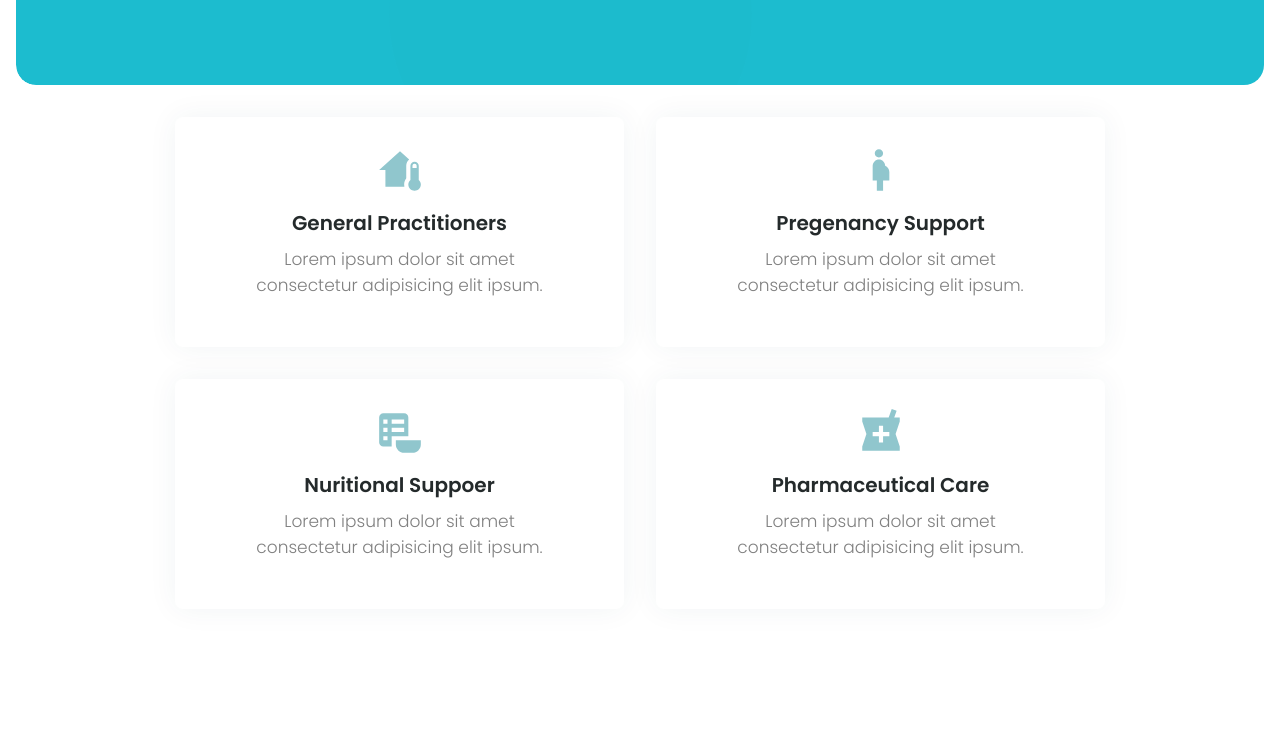
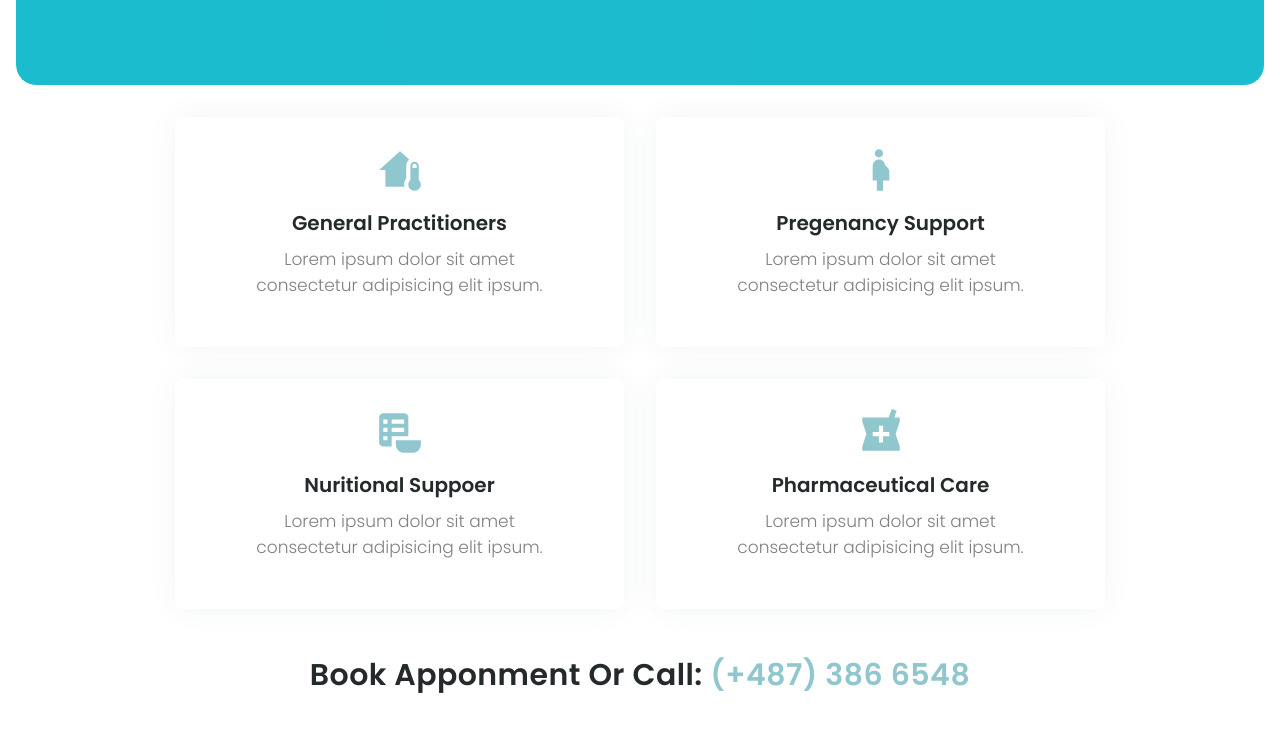
Before and after one commit to mehedihasan8/HTML_CSS, a website: page project3-tailwind/index.html in a window 1280 px wide. Shown: the part 1199-1930 px from the top of the page. Drawn offline with nearby package versions, Linux system fonts and the light colour scheme.

Commit message:
add appoinment section

```diff
--- a/project3-tailwind/index.html
+++ b/project3-tailwind/index.html
@@ -283,7 +283,7 @@
 
     <!-- start Service section  -->
 
-    <section class="service mb-32">
+    <section class="service mb-12 xl:mb-16">
       <!-- bg -->
       <div
         class="bg-services bg-cover bg-no-repeat max-w-[1466px] mx-4 xl:mx-auto rounded-[20px] px-6 xl:px-0 relative h-[368px] flex items-center justify-center xl:items-start -z-10"
@@ -366,6 +366,23 @@
 
     <!-- end Service section  -->
 
+    <!-- start appoinment section  -->
+
+    <section class="appoinment">
+      <div class="container mx-auto">
+        <!-- title  -->
+        <h1
+          class="apponment__tile h2 mb-5 xl:mb-[50px] text-center xl:text-left"
+        >
+          Book Apponment or Call:
+          <span class="text-accent-tertiary">(+487) 386 6548</span>
+        </h1>
+        <!-- form section  -->
+      </div>
+    </section>
+
+    <!-- edn appontment section  -->
+
     <!-- script  -->
 
     <!-- main script  -->
```
Also changed, not shown: project3-tailwind/dist/output.css.
